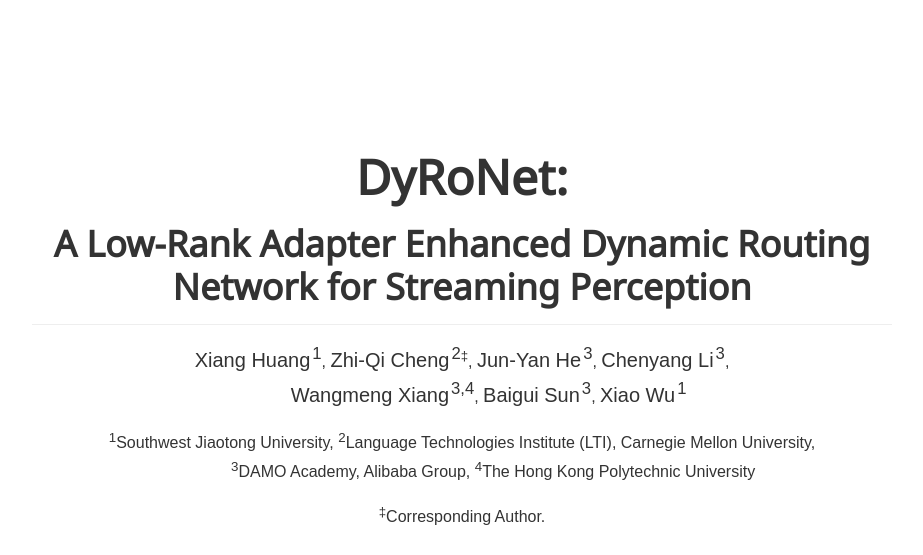
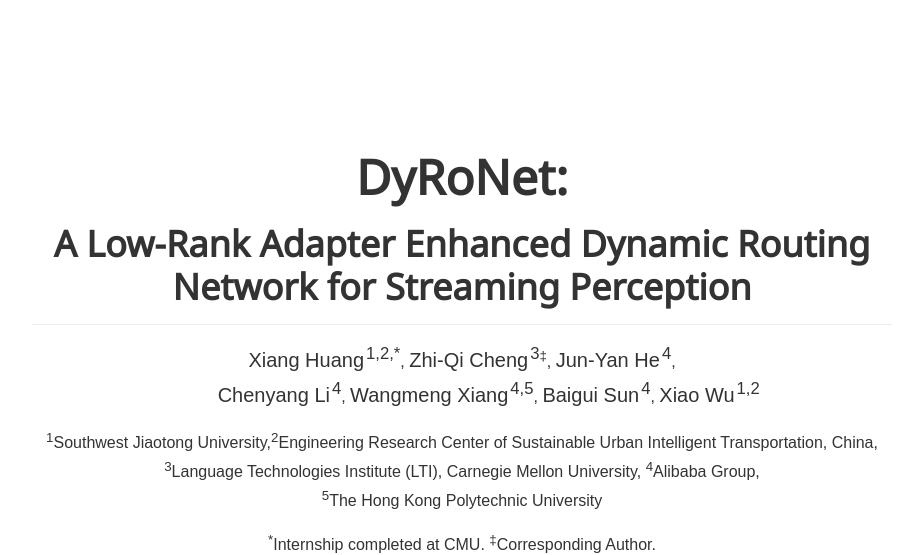
Before and after one commit to tastevision/DyRoNet, a plain HTML site: page index.html in a window 1280 px wide. Shown: the top 555 px of the page, without its empty margins (178-1101 px from the left). Drawn offline with Linux system fonts and the light colour scheme; a web font is replaced by a local one.

Commit message:
update website

```diff
--- a/index.html
+++ b/index.html
@@ -1950,12 +1950,13 @@
             <h1 id='dyronet-a-low-rank-adapter-enhanced-dynamic-routing-network-for-streaming-perception'>
                 <p align="center"><font size="16">DyRoNet:</font></p><p align="center">A Low-Rank Adapter Enhanced Dynamic Routing Network for Streaming Perception</p></h1>
             <div class="is-size-5 publication-authors">
-            <p align="center"><span class="author" data-institution="1">Xiang Huang</span>, <span class="author" data-institution="2">Zhi-Qi Cheng</span><sup>&Dagger;</sup>, <span class="author" data-institution="3">Jun-Yan He</span>, <span class="author" data-institution="3">Chenyang Li</span>,
-            <span class="author" data-institution="3,4">Wangmeng Xiang</span>, <span class="author" data-institution="3">Baigui Sun</span>, <span class="author" data-institution="1">Xiao Wu</span></p>
+            <p align="center"><span class="author" data-institution="1,2,*">Xiang Huang</span>, <span class="author" data-institution="3">Zhi-Qi Cheng</span><sup>&Dagger;</sup>, <span class="author" data-institution="4">Jun-Yan He</span>,
+            <span class="author" data-institution="4">Chenyang Li</span>, <span class="author" data-institution="4,5">Wangmeng Xiang</span>, <span class="author" data-institution="4">Baigui Sun</span>, <span class="author" data-institution="1,2">Xiao Wu</span></p>
             </div>
             <div class="is-size-5 publication-authors">
-              <p align="center"><sup>1</sup>Southwest Jiaotong University, <sup>2</sup>Language Technologies Institute (LTI), Carnegie Mellon University,
-              <sup>3</sup>DAMO Academy, Alibaba Group, <sup>4</sup>The Hong Kong Polytechnic University</p><p align="center"><sup>&Dagger;</sup>Corresponding Author.
+            <p align="center"><sup>1</sup>Southwest Jiaotong University,<sup>2</sup>Engineering Research Center of Sustainable Urban Intelligent Transportation, China,
+<sup>3</sup>Language Technologies Institute (LTI), Carnegie Mellon University, <sup>4</sup>Alibaba Group,
+<sup>5</sup>The Hong Kong Polytechnic University</p><p align="center"><sup>*</sup>Internship completed at CMU. <sup>&Dagger;</sup>Corresponding Author.
               </p>
             </div>
             <div class="column has-text-centered" align="center">
```
